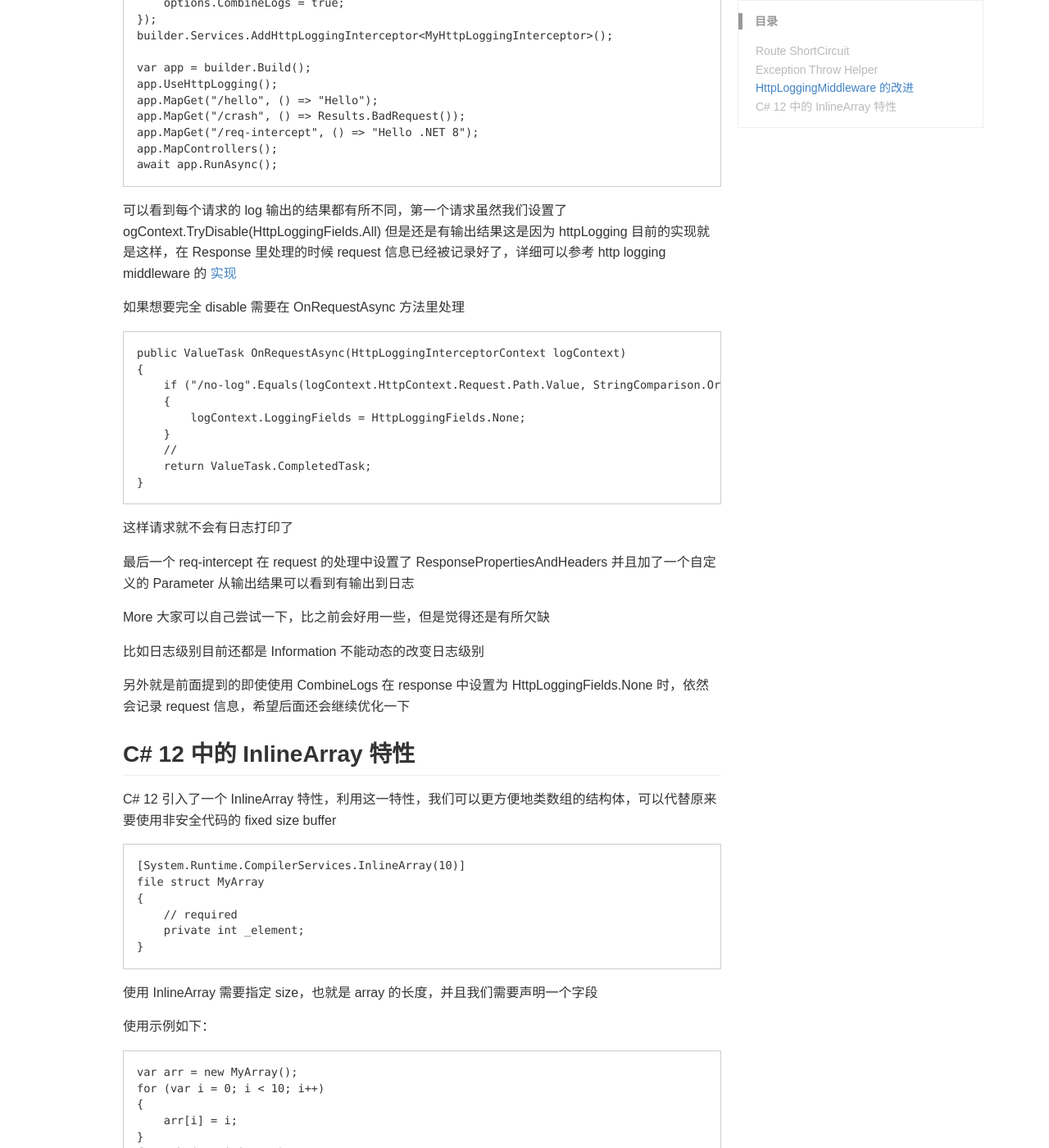
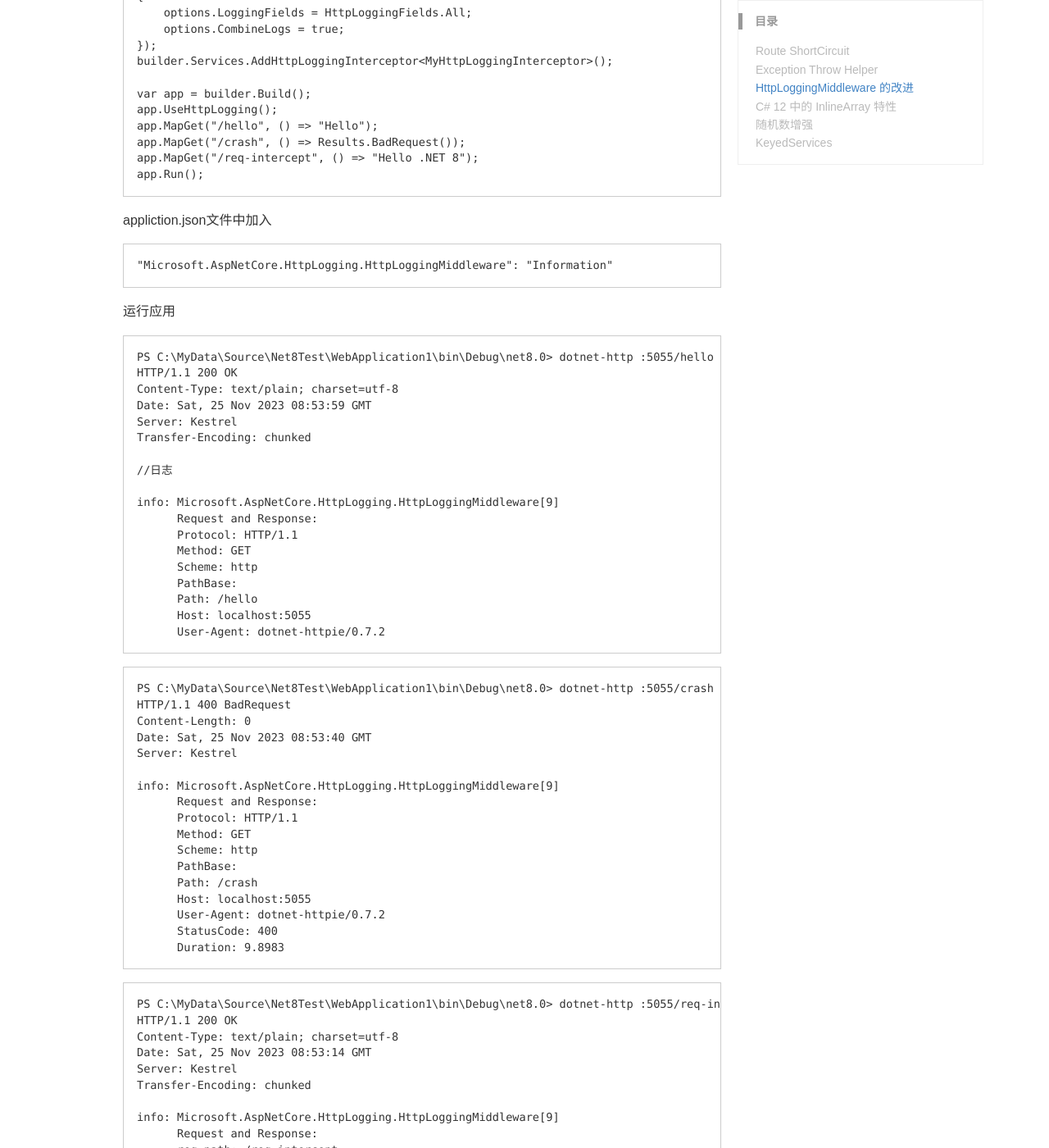
Before and after one commit to usteinfo/usteinfo.github.io, a Jekyll site: the page built from _posts/2023-11-25-net8feature.md, in a window 1280 px wide and 1400 px high, scrolled down 3100 px. Shown: the whole window at 82% size. Built offline with Jekyll 4.4.1, drawn with Linux system fonts in a browser that asks for light colours; some web fonts are replaced; comment, search, counter and statistics services are not loaded; a style sheet for code colours, icons or effects is not loaded; some of the changed text lies outside the part shown.

Commit message:
更新文档

````diff
--- a/_posts/2023-11-25-net8feature.md
+++ b/_posts/2023-11-25-net8feature.md
@@ -18,6 +18,8 @@
 - Exception Throw Helper
 - HttpLoggingMiddleware 的改进
 - C# 12 中的 InlineArray 特性
+- 随机数增强
+- KeyedServices
 
 ## Route ShortCircuit
 
@@ -145,8 +146,72 @@
 app.MapGet("/hello", () => "Hello");
 app.MapGet("/crash", () => Results.BadRequest());
 app.MapGet("/req-intercept", () => "Hello .NET 8");
-app.MapControllers();
-await app.RunAsync();
+app.Run();
+```
+
+appliction.json文件中加入
+
+```
+"Microsoft.AspNetCore.HttpLogging.HttpLoggingMiddleware": "Information"
+```
+
+运行应用
+
+
+```
+PS C:\MyData\Source\Net8Test\WebApplication1\bin\Debug\net8.0> dotnet-http :5055/hello
+HTTP/1.1 200 OK
+Content-Type: text/plain; charset=utf-8
+Date: Sat, 25 Nov 2023 08:53:59 GMT
+Server: Kestrel
+Transfer-Encoding: chunked
+
+//日志
+
+info: Microsoft.AspNetCore.HttpLogging.HttpLoggingMiddleware[9]
+      Request and Response:
+      Protocol: HTTP/1.1
+      Method: GET
+      Scheme: http
+      PathBase:
+      Path: /hello
+      Host: localhost:5055
+      User-Agent: dotnet-httpie/0.7.2
+```
+
+```
+PS C:\MyData\Source\Net8Test\WebApplication1\bin\Debug\net8.0> dotnet-http :5055/crash
+HTTP/1.1 400 BadRequest
+Content-Length: 0
+Date: Sat, 25 Nov 2023 08:53:40 GMT
+Server: Kestrel
+
+info: Microsoft.AspNetCore.HttpLogging.HttpLoggingMiddleware[9]
+      Request and Response:
+      Protocol: HTTP/1.1
+      Method: GET
+      Scheme: http
+      PathBase:
+      Path: /crash
+      Host: localhost:5055
+      User-Agent: dotnet-httpie/0.7.2
+      StatusCode: 400
+      Duration: 9.8983
+```
+
+```
+PS C:\MyData\Source\Net8Test\WebApplication1\bin\Debug\net8.0> dotnet-http :5055/req-intercept
+HTTP/1.1 200 OK
+Content-Type: text/plain; charset=utf-8
+Date: Sat, 25 Nov 2023 08:53:14 GMT
+Server: Kestrel
+Transfer-Encoding: chunked
+
+info: Microsoft.AspNetCore.HttpLogging.HttpLoggingMiddleware[9]
+      Request and Response:
+      req-path: /req-intercept
+      StatusCode: 200
+      Content-Type: text/plain; charset=utf-8
 ```
 
 
@@ -176,6 +241,7 @@
 比如日志级别目前还都是 Information 不能动态的改变日志级别
 
 另外就是前面提到的即使使用 CombineLogs 在 response 中设置为 HttpLoggingFields.None 时，依然会记录 request 信息，希望后面还会继续优化一下
+>dotnet-http 可以通过如下命令安装：dotnet install dotnet-httpie
 
 ## C# 12 中的 InlineArray 特性
 
@@ -257,3 +323,69 @@
 
 从这个示例可以看得出来，我们可以像使用数组一样使用，同时我们可以直接隐式转换成 Span 和 ReadOnlySpan,
 并且可以使用 Index 和 Range 操作符,但是目前暂时不能直接使用集合表达式和 list pattern，但是我们可以转成 span 之后再使用
+
+## 随机数增强
+
+1、在 8 中对随机数类 Random 提供了 GetItems()方法，可以根据指定的数量在提供的一个集合中随机抽取数据项生成一个新的集合：
+
+```
+ReadOnlySpan<string> colors = new[]{"Red","Green","Blue","Black"};
+
+string[] t1 = Random.Shared.GetItems(colors, 10);
+Console.WriteLine(JsonSerializer.Serialize(t1));
+
+//输出：["Black","Green","Blue","Blue","Green","Blue","Green","Black","Green","Blue"]
+//每次都会不一样
+Console.ReadKey();
+```
+
+2、通过 Random 提供的 Shuffle() 方法，可以将一个集合中的数据项的顺序打乱：
+
+```
+string[] colors = new[]{"Red","Green","Blue","Black"};
+Random.Shared.Shuffle(colors);
+
+Console.WriteLine(JsonSerializer.Serialize(colors));
+
+Console.ReadKey();
+```
+
+## KeyedServices
+
+要实现一个接口多个实现类的注入，还需要写一些额外的代码，比较繁琐。
+
+版本 8 中添加了注入关键字，可以很方便实现，看下面代码：
+
+```csharp
+var builder = WebApplication.CreateBuilder(args);
+
+builder.Services.AddKeyedSingleton<IUser, UserA>("A");
+builder.Services.AddKeyedSingleton<IUser, UserB>("B");
+
+var app = builder.Build();
+
+app.MapGet("/user1", ([FromKeyedServices("A")] IUser user) =>
+{
+    return $"hello , {user?.GetName()}";
+});
+app.MapGet("/user2", ([FromKeyedServices("B")] IUser user) =>
+{
+    return $"hello , {user?.GetName()}";
+});
+
+app.Run();
+
+internal interface IUser
+{
+    string GetName();
+}
+internal class UserA: IUser
+{
+    public string GetName() => "oec2023";
+}
+internal class UserB : IUser
+{
+    public string GetName() => "oec2024";
+}
+
+```
````
Also changed, not shown: other parts of _posts/2023-11-25-net8feature.md (+0 -1 lines).
